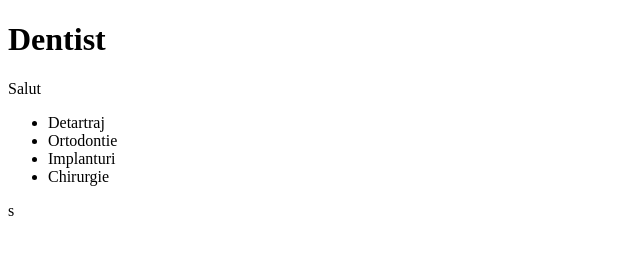
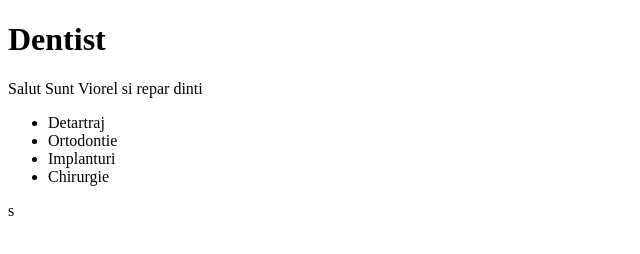
Before and after one commit to veron-nicolae/sedinta12, a plain HTML site: page index.html in a window 1280 px wide. Shown: the whole page, without its empty margins (0-640 px from the left). Drawn offline with Linux system fonts and the light colour scheme.

Commit message:
modificare

```diff
--- a/index.html
+++ b/index.html
@@ -8,7 +8,7 @@
 <body>
   <h1>Dentist</h1>
   <section class="welcome"></section>
-  <p>Salut</p>
+  <p>Salut Sunt Viorel si repar dinti</p>
   <section class="sevices"></section>
     <ul>
       <li>Detartraj</li>
```
